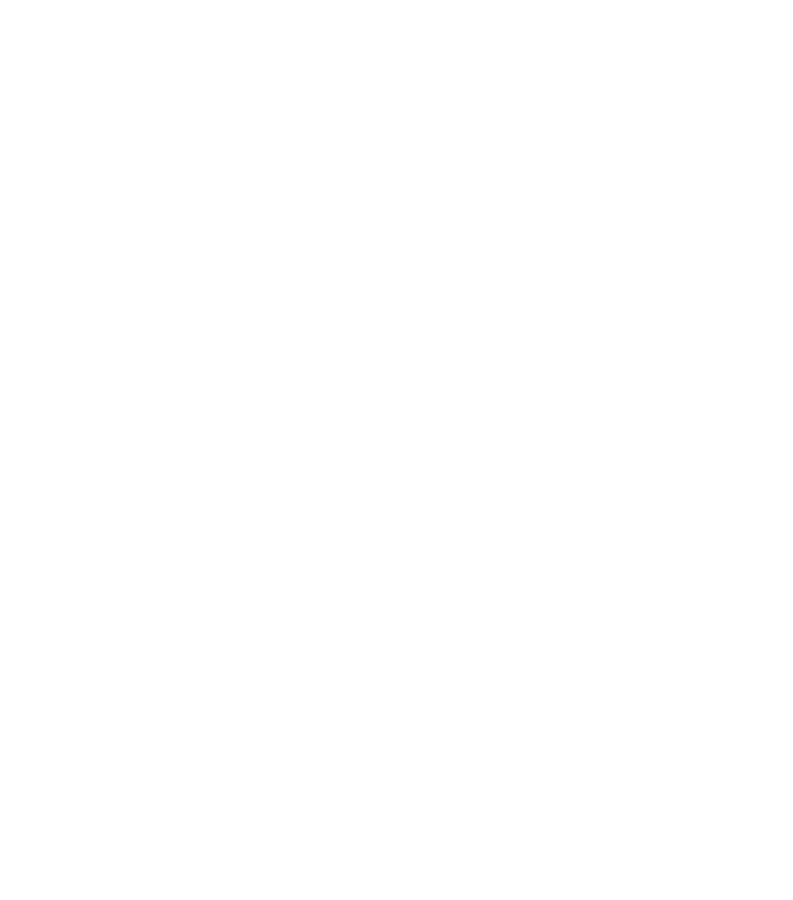
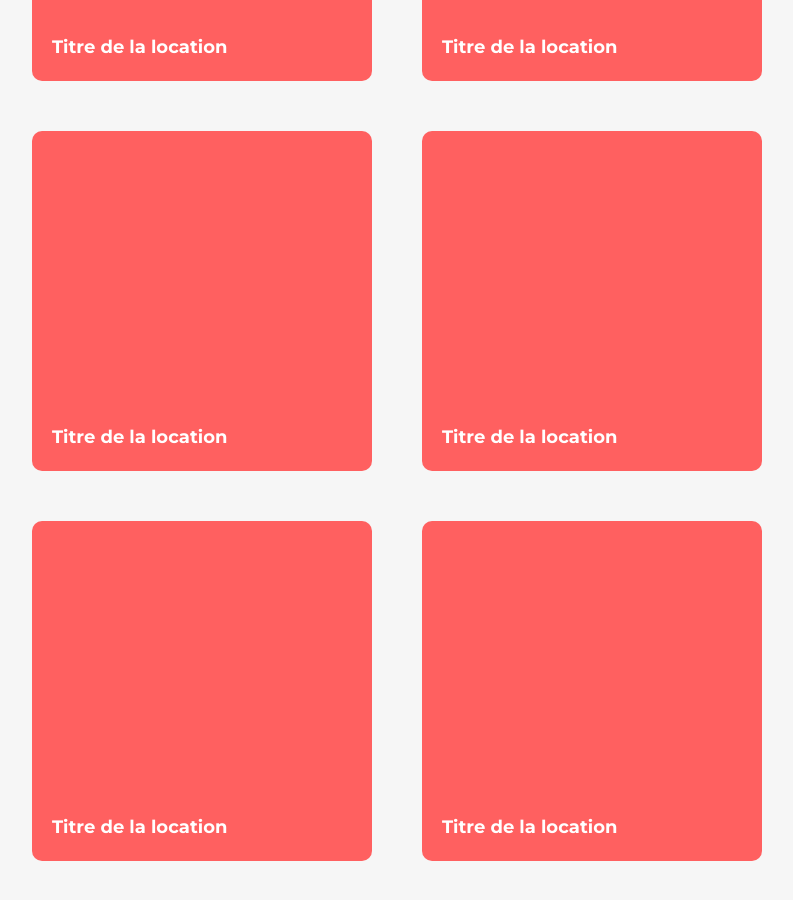
Before and after one commit to kevin-hild/Projet5, a React (Vite) app: page / in a window 1280 px wide. Shown: the part 740-1640 px from the top of the page, without its empty margins (243-1036 px from the left). Before the commit the page ends 800 px from the top, so only its background shows below. Built offline with nearby package versions, Linux system fonts and the light colour scheme.

Commit message:
Ajoute des card

```diff
--- a/src/App.scss
+++ b/src/App.scss
@@ -36,7 +36,7 @@ h1 {
 	justify-content: center;
 	width: auto;
 	height: 223px;
-	margin: 0 100px 40px 100px;
+	margin: 0 100px 45px 100px;
 	border-radius: 25px;
 }
 .img_bannier {
@@ -51,3 +51,41 @@ h1 {
 	background-size: cover;
 	background-blend-mode: darken;
 }
+.section_card {
+	display: flex;
+	width: auto;
+	height: auto;
+	border-radius: 25px;
+	background: #F6F6F6;
+	margin: 0 100px 50px 100px;
+	.card_contenu {
+		display: flex;
+		align-items: center;
+		align-content: center;
+		flex-wrap: wrap;
+		gap: 50px;
+		margin: 50px;
+		justify-content: center;
+	}
+}
+.card {
+	display: flex;
+	width: 340px;
+	height: 340px;
+	background-color: #FF6060;
+	border-radius: 10px;
+	.title_card {
+		color: white;
+		margin: 0;
+		// padding: 20px;
+		color: #FFF;
+		font-size: 18px;
+		font-weight: 700;
+		line-height: 142.6%; /* 25.668px */
+	}
+	.card_footer {
+		display: flex;
+		align-items: end;
+		margin: 20px;
+	}
+}
--- /dev/null
+++ b/src/components/Card.jsx
@@ -0,0 +1,13 @@
+import React from 'react';
+
+const Card = () => {
+    return (
+        <div className='card'>
+            <footer className='card_footer'>
+             <h3 className='title_card'>Titre de la location</h3>
+            </footer>
+        </div>
+    );
+};
+
+export default Card;
--- a/src/components/Home/Accueil.jsx
+++ b/src/components/Home/Accueil.jsx
@@ -1,13 +1,26 @@
 import React from 'react';
 import Bannier from './Bannier';
+import Card from '../Card';
 
 const Accueil = () => {
     return (
-        <div className='bannier img_bannier'>
+        <div>
+            <div className='bannier img_bannier'>
             <Bannier
                 img="./assets/IMG.jpg"
                 title="Chez vous, partout et ailleurs"
             />
+            </div>
+            <section className='section_card'>
+            <div className='card_contenu'>
+            <Card/>
+            <Card/>
+            <Card/>
+            <Card/>
+            <Card/>
+            <Card/>
+            </div>
+            </section>
         </div>
     );
 };
```
Also changed, not shown: src/components/Main_contenu.jsx (deleted, +0 -11 lines).
